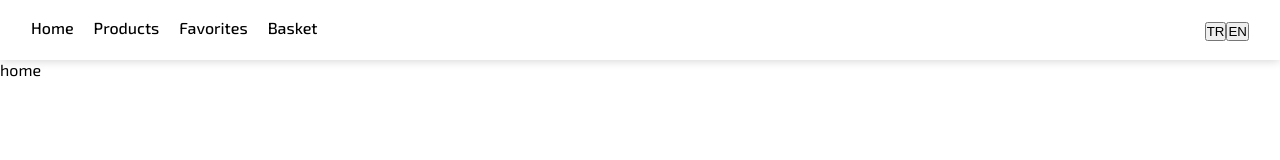
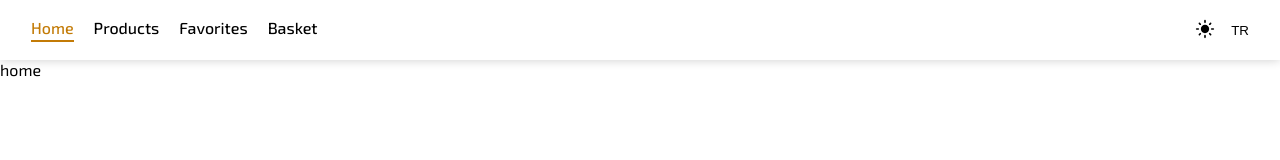
Before and after one commit to emre-cil/dummy-json-market, a React (Vite) app: page / in a window 1280 px wide. Shown: the top 160 px of the page. Built offline with nearby package versions, Linux system fonts and the light colour scheme; no server answers.

Commit message:
feat(header): add animation to header objects

```diff
--- a/package.json
+++ b/package.json
@@ -46,6 +46,7 @@
     "react": "^18.2.0",
     "react-dom": "^18.2.0",
     "react-i18next": "^12.2.0",
+    "react-icons": "^4.8.0",
     "react-redux": "^8.0.5",
     "react-router-dom": "^6.9.0"
   },
--- a/src/components/Header/Header.module.scss
+++ b/src/components/Header/Header.module.scss
@@ -3,6 +3,7 @@
   width: 100%;
   box-shadow: 0 0 10px 0 rgba(0, 0, 0, 0.2);
 }
+
 .container {
   height: 100%;
   display: flex;
@@ -30,6 +31,13 @@
       transition: all 0.3s ease-in-out;
     }
 
+    &.active {
+      color: #c37b07;
+      &::after {
+        width: 100%;
+      }
+    }
+
     &:hover {
       color: #c37b07;
       &::after {
@@ -38,3 +46,52 @@
     }
   }
 }
+
+.buttons {
+  display: flex;
+  align-items: center;
+  justify-content: center;
+  height: 20px;
+  gap: 1rem;
+  button {
+    background: none;
+    border: none;
+    cursor: pointer;
+    transition: all 0.3s ease-in-out;
+    &:hover {
+      color: #c37b07;
+    }
+  }
+  svg {
+    width: 20px;
+    height: 20px;
+  }
+}
+.dark {
+  // when page is opened rotate for 1 second
+  animation: flush 0.5s ease-in-out;
+  transform: rotateY(360deg);
+  opacity: 1;
+  @keyframes flush {
+    0% {
+      transform: rotateY(0deg);
+      opacity: 0;
+    }
+    100% {
+      transform: rotateY(360deg);
+      opacity: 1;
+    }
+  }
+}
+
+.light {
+  animation: rotate 0.5s ease-in-out;
+  @keyframes rotate {
+    0% {
+      transform: rotate(0deg);
+    }
+    100% {
+      transform: rotate(360deg);
+    }
+  }
+}
--- a/src/components/Header/Header.tsx
+++ b/src/components/Header/Header.tsx
@@ -1,10 +1,16 @@
 import React from 'react';
 import { useTranslation } from 'react-i18next';
-import { Link } from 'react-router-dom';
+import { Link, useLocation } from 'react-router-dom';
 import classes from './Header.module.scss';
+import { MdLightMode, MdDarkMode } from 'react-icons/md';
+import { useSelector, useDispatch } from 'react-redux';
+import { selectMode, changeMode } from '@/features/user/userSlice';
+
 function Header() {
+  const dispatch = useDispatch();
+  const mode = useSelector(selectMode);
+  const location = useLocation();
   const { i18n, t } = useTranslation();
-  const languages = ['TR', 'EN'];
 
   const changeLanguage = (code: string) => {
     localStorage.setItem('App_Language', code);
@@ -39,17 +45,18 @@ function Header() {
       <div className={`container-lg ${classes.container}`}>
         <div className={classes.header_links}>
           {links.map((link) => (
-            <Link key={link.id} to={link.path}>
+            <Link key={link.id} to={link.path} className={location.pathname === link.path ? classes.active : ''}>
               {link.title}
             </Link>
           ))}
         </div>
-        <div>
-          {languages.map((language) => (
-            <button key={language} onClick={() => changeLanguage(language)}>
-              {language}
-            </button>
-          ))}
+        <div className={classes.buttons}>
+          <button onClick={() => dispatch(changeMode())}>
+            {mode === 'light' ? <MdLightMode className={classes.light} /> : <MdDarkMode className={classes.dark} />}
+          </button>
+          <button onClick={() => changeLanguage(i18n.language === 'TR' ? 'EN' : 'TR')}>
+            {i18n.language === 'TR' ? 'EN' : 'TR'}
+          </button>
         </div>
       </div>
     </div>
```
Also changed, not shown: 1 other file (tests, documents, lock files or other folders).
